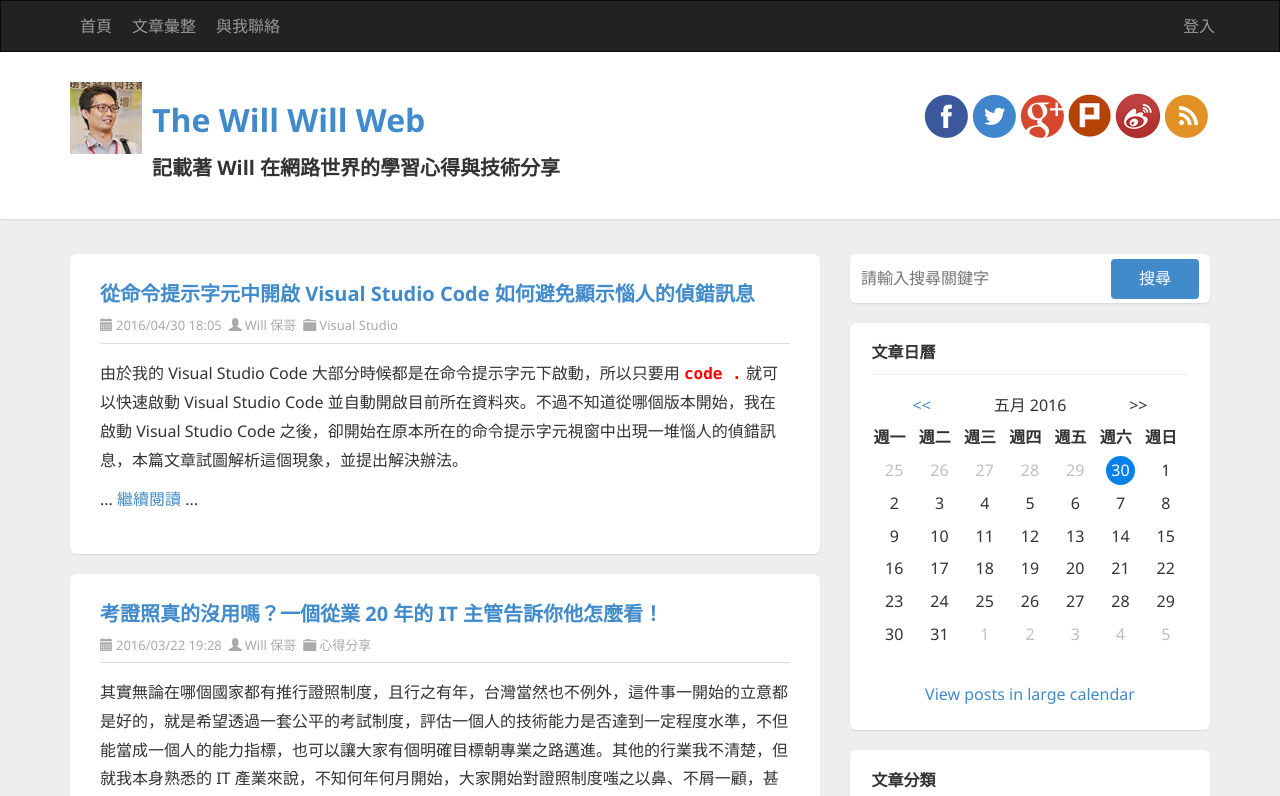
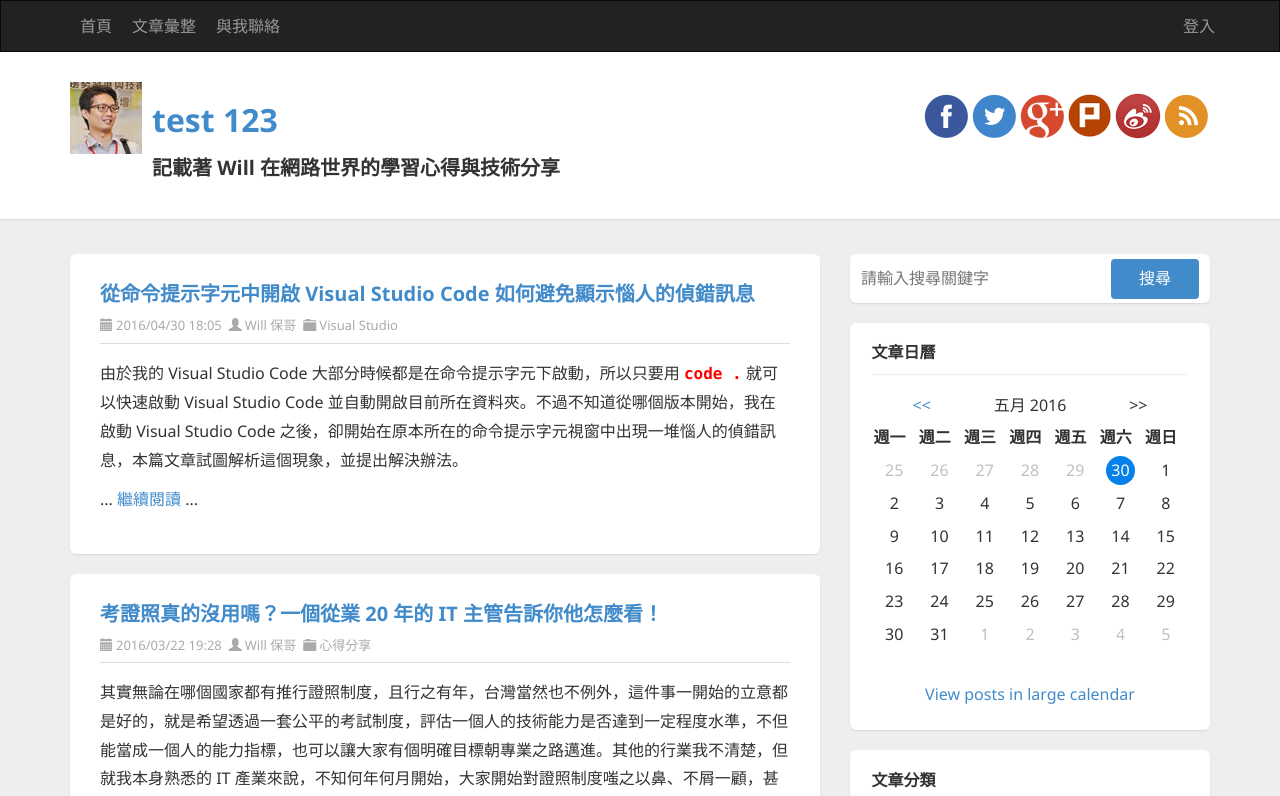
Before and after one commit to crazy653555/Angular4, an Angular app: page / in a window 1280 px wide. Shown: the top 796 px of the page. Built offline with nearby package versions, Linux system fonts and the light colour scheme.

Commit message:
練習繫結

```diff
--- a/src/app/header/header.component.html
+++ b/src/app/header/header.component.html
@@ -28,7 +28,7 @@
       <img src="/assets/images/logo.png" class="pull-left logo" alt="The Will Will Web">
 
       <div class="pull-left">
-        <h1><a href="http://blog.miniasp.com/">The Will Will Web</a></h1>
+        <h1><a [href]="link">{{title}}</a></h1>
         <h3>記載著 Will 在網路世界的學習心得與技術分享</h3>
       </div>
 
--- a/src/app/header/header.component.ts
+++ b/src/app/header/header.component.ts
@@ -7,6 +7,9 @@ import { Component, OnInit } from '@angular/core';
 })
 export class HeaderComponent implements OnInit {
 
+  link = 'http://blog.miniasp.com/0000';
+  title = 'test 123 ';
+
   constructor() { }
 
   ngOnInit() {
```
